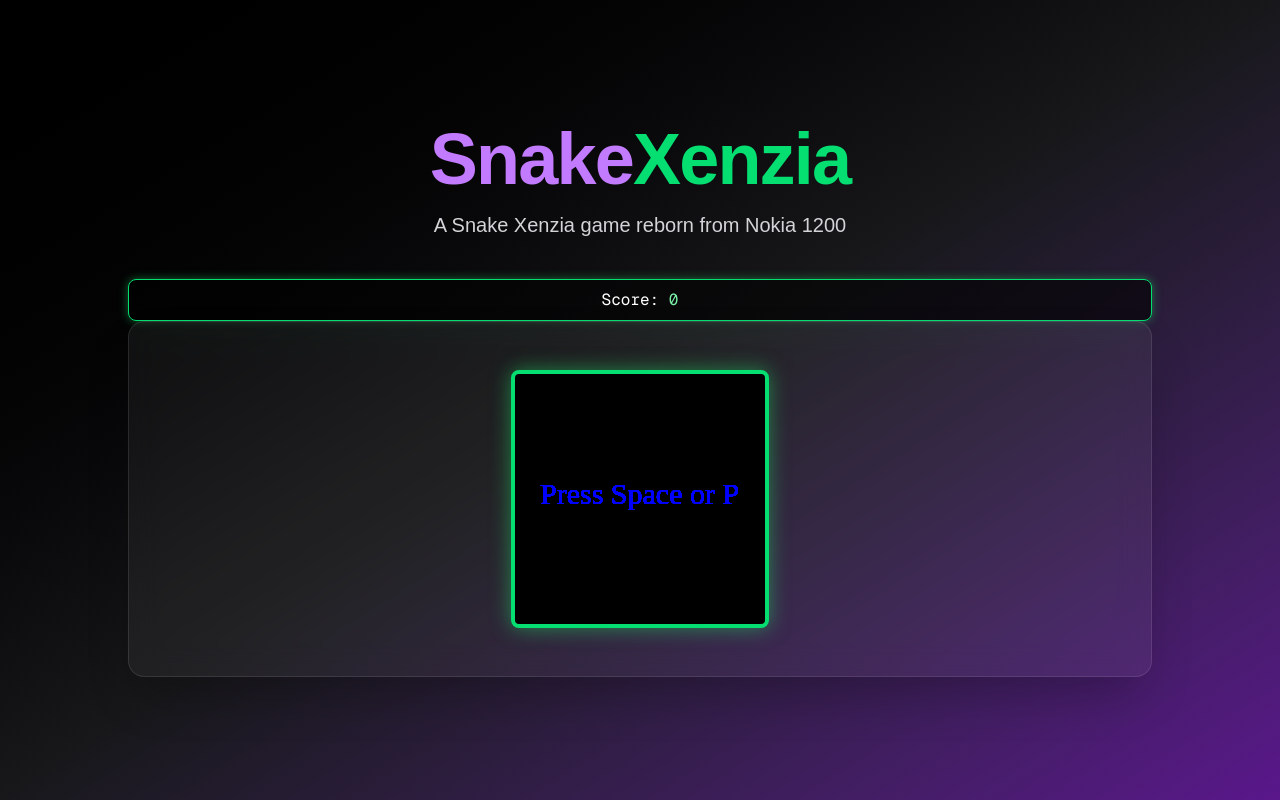
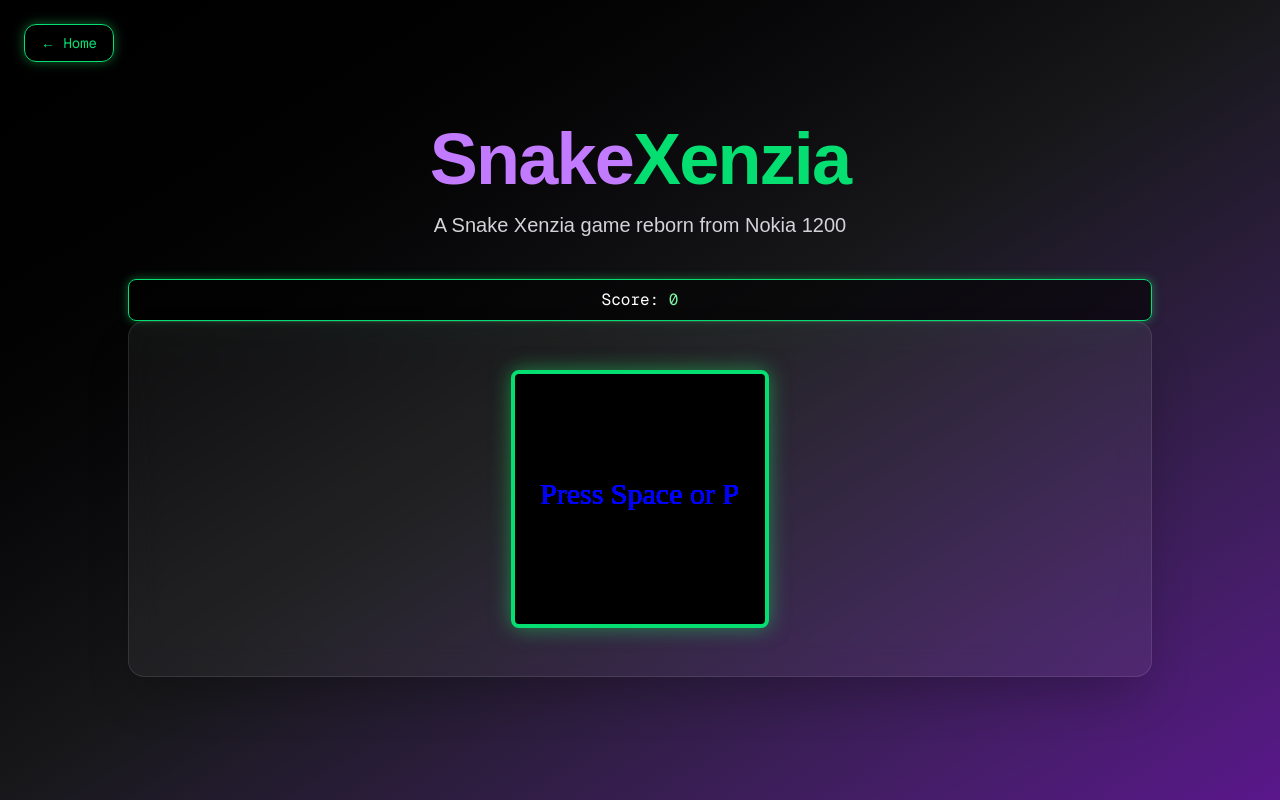
Before and after one commit to SreekuttanPS/game-vault, a Next.js app: page /games/snake in a window 1280 px wide. Built offline with nearby package versions, Linux system fonts and the light colour scheme.

Commit message:
Added back to home button

```diff
--- a/src/app/games/snake/page.tsx
+++ b/src/app/games/snake/page.tsx
@@ -1,5 +1,6 @@
 import SnakeCanvas from "@/src/components/snake/SnakeCanvas";
 import { Metadata } from "next";
+import Link from "next/link";
 
 export const metadata: Metadata = {
   title: "Snake Xenzia Reborn",
@@ -12,8 +13,36 @@
 export default function SnakeGame() {
   return (
     <main className="min-h-screen min-w-screen bg-linear-to-br from-black via-zinc-900 to-purple-900 text-white flex items-center justify-center px-6">
+      <Link
+        href="/"
+        className="
+          hidden absolute top-6 left-6
+          md:inline-flex items-center gap-2
+          px-4 py-2 rounded-xl
+          bg-black/60 border border-green-400
+          text-green-400 font-mono text-sm
+          shadow-[0_0_12px_rgba(34,197,94,0.5)]
+          hover:scale-105 transition-transform
+        "
+      >
+        ← Home
+      </Link>
       <div className="max-w-5xl w-full text-center space-y-10">
         <div className="space-y-4">
+          <div className="md:hidden w-max mt-2">
+            <Link
+              href="/"
+              className="inline-flex items-center gap-2
+                px-4 py-2 rounded-xl
+                bg-black/60 border border-green-400
+                text-green-400 font-mono text-sm
+                shadow-[0_0_12px_rgba(34,197,94,0.5)]
+                hover:scale-105 transition-transform
+              "
+            >
+              ←
+            </Link>
+          </div>
           <h1 className="text-4xl md:text-7xl font-extrabold tracking-tight">
             <span className="text-purple-400">Snake</span>
             <span className="text-green-400">Xenzia</span>
--- a/src/components/snake/SnakeCanvas.tsx
+++ b/src/components/snake/SnakeCanvas.tsx
@@ -15,7 +15,6 @@
 
   const draw = (ctx: CanvasRenderingContext2D, canvas: HTMLCanvasElement) => {
     if (isPaused.current) {
-      console.log("hit 1 ");
       ctx.fillStyle = "blue";
       ctx.font = "30px serif";
       ctx.fillText("Press Space or P", 25, 130);
```
